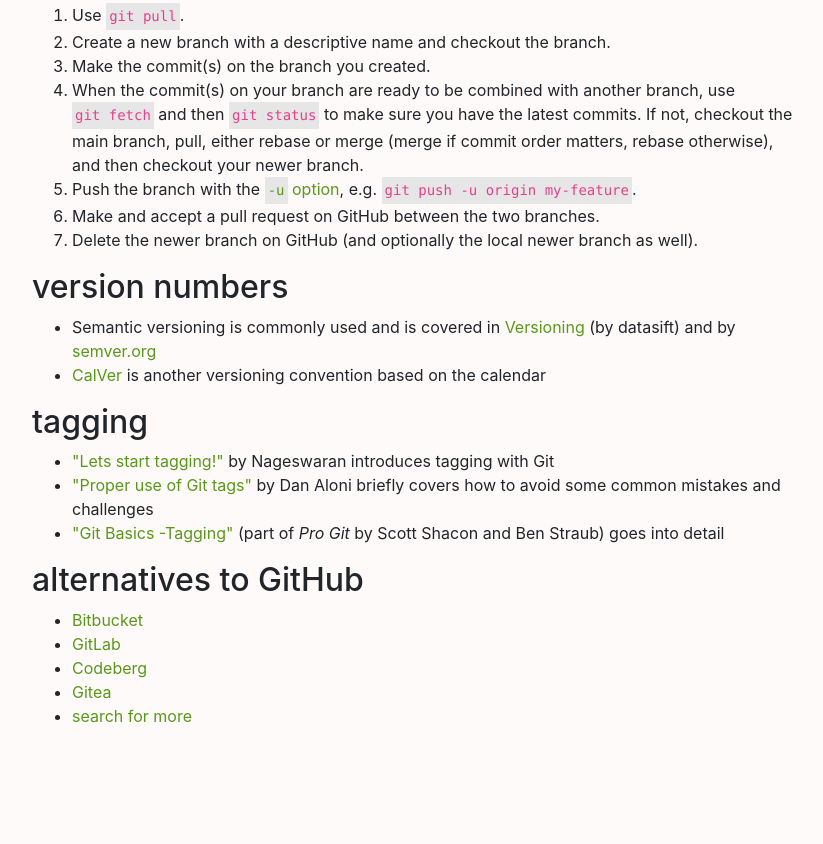
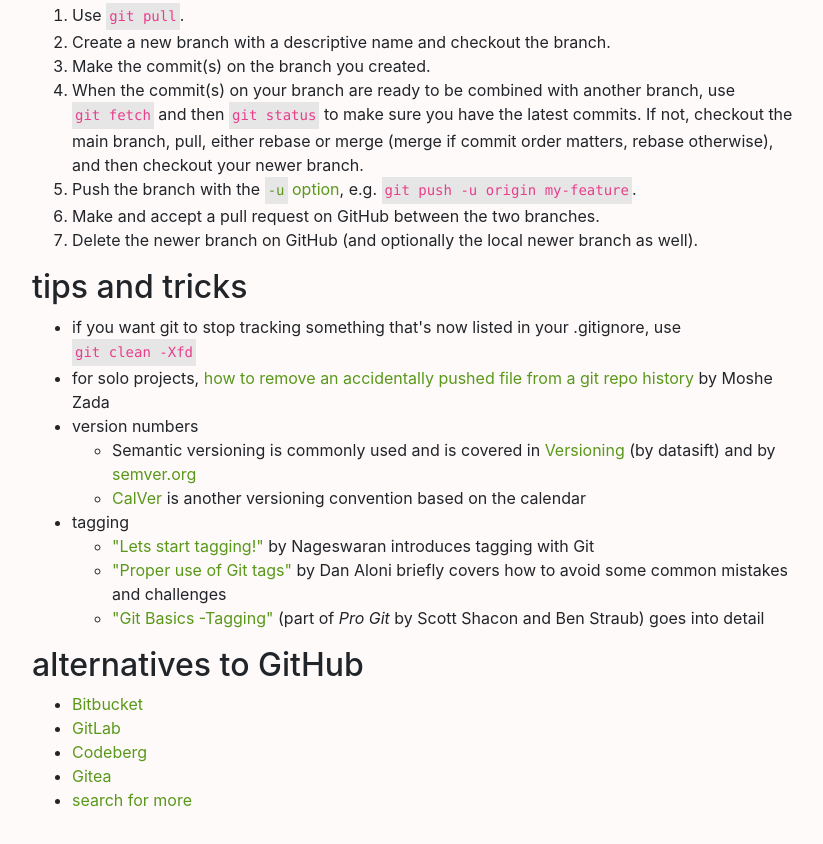
Before and after one commit to wheelercj/notes, a plain HTML site: page pages/20210907144216.html in a window 1280 px wide. Shown: the part 670-1514 px from the top of the page, without its empty margins (224-1047 px from the left). Drawn offline with nearby package versions, Linux system fonts and the light colour scheme.

Commit message:
Add a note about `git clean` and link to an article for editing history

```diff
--- a/pages/20210907144216.html
+++ b/pages/20210907144216.html
@@ -47,16 +47,21 @@
 <li>Make and accept a pull request on GitHub between the two branches.</li>
 <li>Delete the newer branch on GitHub (and optionally the local newer branch as well).</li>
 </ol>
-<h2>version numbers</h2>
+<h2>tips and tricks</h2>
 <ul>
+<li>if you want git to stop tracking something that's now listed in your .gitignore, use <code>git clean -Xfd</code></li>
+<li>for solo projects, <a href="https://dev.to/moshe/remove-accidentally-pushed-file-from-a-git-repository-history-in-4-simple-steps-18cg">how to remove an accidentally pushed file from a git repo history</a> by Moshe Zada</li>
+<li>version numbers<ul>
 <li>Semantic versioning is commonly used and is covered in <a href="https://datasift.github.io/gitflow/Versioning.html">Versioning</a> (by datasift) and by <a href="https://semver.org/">semver.org</a></li>
 <li><a href="https://calver.org/">CalVer</a> is another versioning convention based on the calendar</li>
 </ul>
-<h2>tagging</h2>
-<ul>
+</li>
+<li>tagging<ul>
 <li><a href="https://medium.com/@keshshen/lets-start-tagging-88c299b6b331">&quot;Lets start tagging!&quot;</a> by Nageswaran introduces tagging with Git</li>
 <li><a href="https://blog.aloni.org/posts/proper-use-of-git-tags/">&quot;Proper use of Git tags&quot;</a> by Dan Aloni briefly covers how to avoid some common mistakes and challenges</li>
 <li><a href="https://git-scm.com/book/en/v2/Git-Basics-Tagging">&quot;Git Basics -Tagging&quot;</a> (part of <em>Pro Git</em> by Scott Shacon and Ben Straub) goes into detail</li>
+</ul>
+</li>
 </ul>
 <h2>alternatives to GitHub</h2>
 <ul>
```
